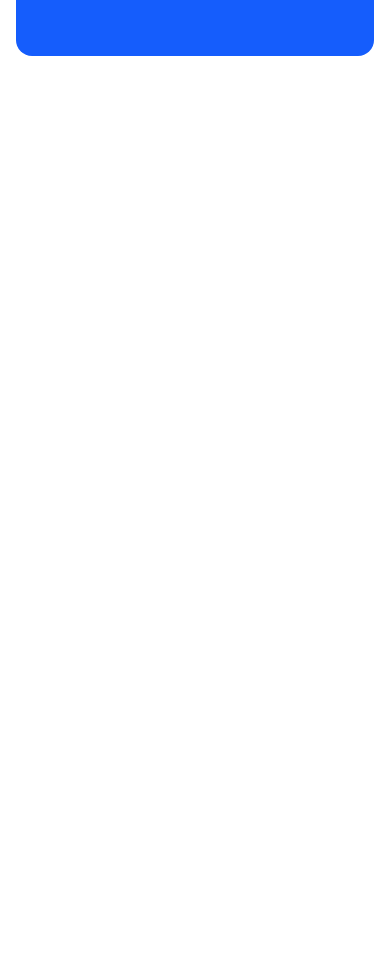
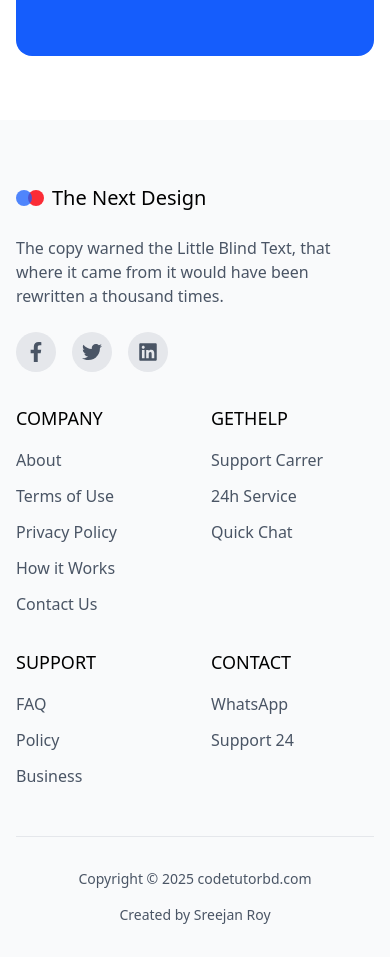
Before and after one commit to roysreejan/Modern_Business_Landing_Page, a React (Vite) app: page / in a window 390 px wide. Shown: the part 8280-9237 px from the top of the page. Before the commit the page ends 8400 px from the top, so only its background shows below. Built offline with nearby package versions, Linux system fonts and the light colour scheme.

Commit message:
Footer section added

```diff
--- a/src/App.jsx
+++ b/src/App.jsx
@@ -1,6 +1,7 @@
 import "./App.css";
 import CompanyLogo from "./components/CompanyLogo";
 import FeaturesSection from "./components/FeaturesSection";
+import Footer from "./components/Footer";
 import Hero from "./components/Hero";
 import MonitorSection from "./components/MonitorSection";
 import Navbar from "./components/Navbar";
@@ -27,6 +28,7 @@
         <ServicesSection />
         <TestimonialsSection />
         <NewsletterSection />
+        <Footer />
       </div>
     </main>
   );
--- /dev/null
+++ b/src/components/Footer.jsx
@@ -0,0 +1,111 @@
+import React from "react";
+import { FaFacebookF, FaTwitter, FaLinkedin } from "react-icons/fa";
+
+const footerLinks = {
+  company: [
+    { name: "About", href: "#" },
+    { name: "Terms of Use", href: "#" },
+    { name: "Privacy Policy", href: "#" },
+    { name: "How it Works", href: "#" },
+    { name: "Contact Us", href: "#" },
+  ],
+  getHelp: [
+    { name: "Support Carrer", href: "#" },
+    { name: "24h Service", href: "#" },
+    { name: "Quick Chat", href: "#" },
+  ],
+  support: [
+    { name: "FAQ", href: "#" },
+    { name: "Policy", href: "#" },
+    { name: "Business", href: "#" },
+  ],
+  contact: [
+    { name: "WhatsApp", href: "#" },
+    { name: "Support 24", href: "#" },
+  ],
+};
+
+const Footer = () => {
+  return (
+    <footer className="bg-gray-50">
+      <div className="container mx-auto px-4 sm:px-6 lg:px-8 pt-16 pb-8">
+        <div className="grid grid-cols-1 md:grid-cols-2 lg:grid-cols-12 gap-8 lg:gap-12">
+          {/* brand column */}
+          <div className="lg:col-span-4 ">
+            <div className="flex gap-1 items-center mb-6">
+              <div className="flex items-center gap-1 cursor-pointer">
+                <div className="w-4 h-4 bg-blue-600 rounded-full opacity-75 hover:opacity-100 transition-opacity"></div>
+                <div className="w-4 h-4 bg-red-500 -ml-2 rounded-full opacity-100 hover:opacity-75 transition-opacity"></div>
+              </div>
+              <span className="text-xl font-medium ml-1">The Next Design</span>
+            </div>
+            <p className="text-gray-600 mb-6 md:w-3/4">
+              The copy warned the Little Blind Text, that where it came from it
+              would have been rewritten a thousand times.
+            </p>
+
+            <div className="flex gap-4">
+              <a
+                href="#"
+                className="w-10 h-10 bg-gray-200 rounded-full flex items-center justify-center text-gray-600 hover:bg-blue-600 hover:text-white transition-all duration-200"
+              >
+                <FaFacebookF className="size-5" />
+              </a>
+
+              <a
+                href="#"
+                className="w-10 h-10 bg-gray-200 rounded-full flex items-center justify-center text-gray-600 hover:bg-blue-600 hover:text-white transition-all duration-200"
+              >
+                <FaTwitter className="size-5" />
+              </a>
+
+              <a
+                href="#"
+                className="w-10 h-10 bg-gray-200 rounded-full flex items-center justify-center text-gray-600 hover:bg-blue-600 hover:text-white transition-all duration-200"
+              >
+                <FaLinkedin className="size-5" />
+              </a>
+            </div>
+          </div>
+
+          {/* footer navi items */}
+          <div className="lg:col-span-8">
+            <div className="grid grid-cols-2 md:grid-cols-4 gap-8">
+              {Object.entries(footerLinks).map(([category, links]) => (
+                <div key={category}>
+                  <h3 className="text-lg font-medium mb-4 uppercase">
+                    {category}
+                  </h3>
+                  <ul className="space-y-3">
+                    {links.map((link, index) => (
+                      <li key={index}>
+                        <a
+                          href="#"
+                          className="text-gray-600 hover:text-gray-900"
+                        >
+                          {link.name}
+                        </a>
+                      </li>
+                    ))}
+                  </ul>
+                </div>
+              ))}
+            </div>
+          </div>
+        </div>
+
+        {/* footer bottom section */}
+        <div className="border-t border-gray-200 mt-12 pt-8">
+          <div className="flex flex-col md:flex-row justify-between items-center gap-4">
+            <p className="text-gray-600 text-sm">
+              Copyright © {new Date().getFullYear()} codetutorbd.com
+            </p>
+            <p className="text-gray-600 text-sm">Created by Sreejan Roy</p>
+          </div>
+        </div>
+      </div>
+    </footer>
+  );
+};
+
+export default Footer;
--- a/src/components/NewsletterSection.jsx
+++ b/src/components/NewsletterSection.jsx
@@ -3,7 +3,7 @@
 
 const NewsletterSection = () => {
   return (
-    <section className="container mx-auto px-4 sm:px-6 lg:px-8 py-16">
+    <section id="newsletter" className="container mx-auto px-4 sm:px-6 lg:px-8 py-16">
       <div className="bg-blue-600 rounded-2xl overflow-hidden">
         <div className="relative md:px-16 py-16 px-6 md:py-24">
           {/* gradient bg */}
```
